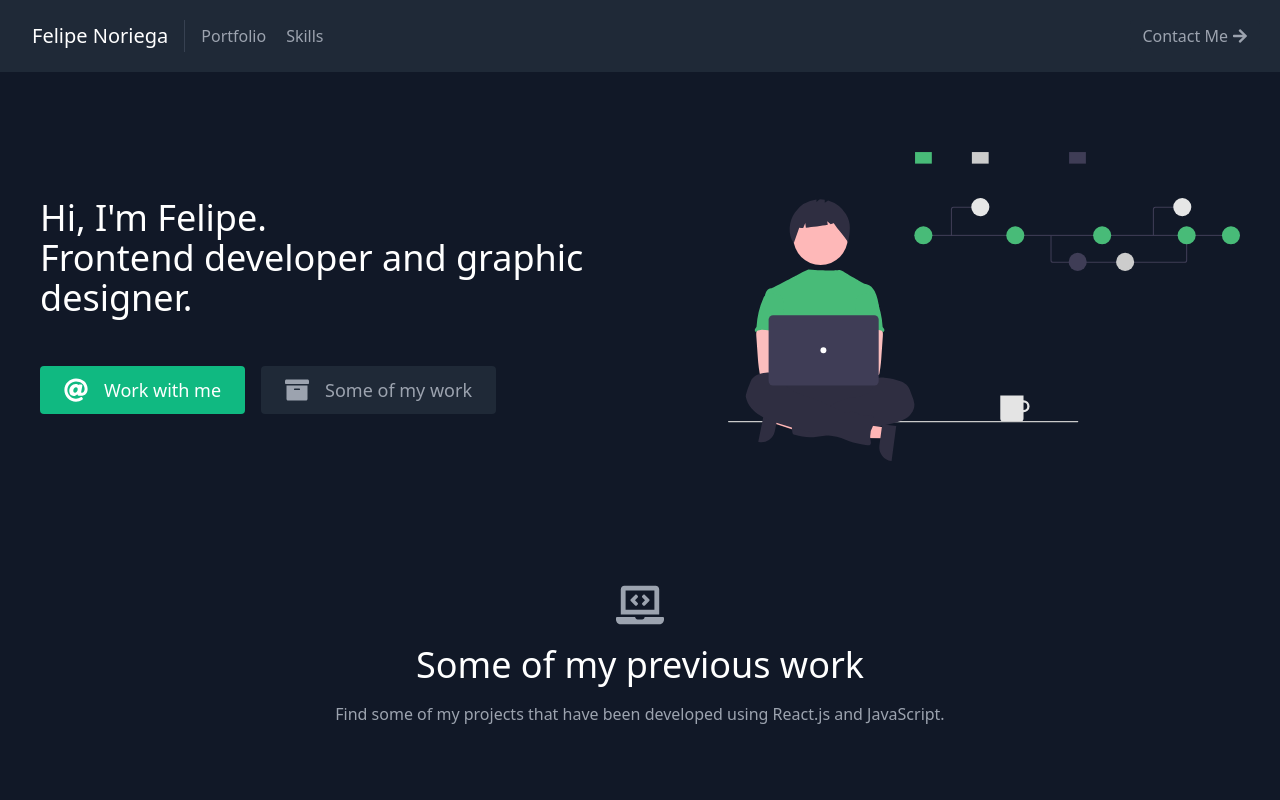
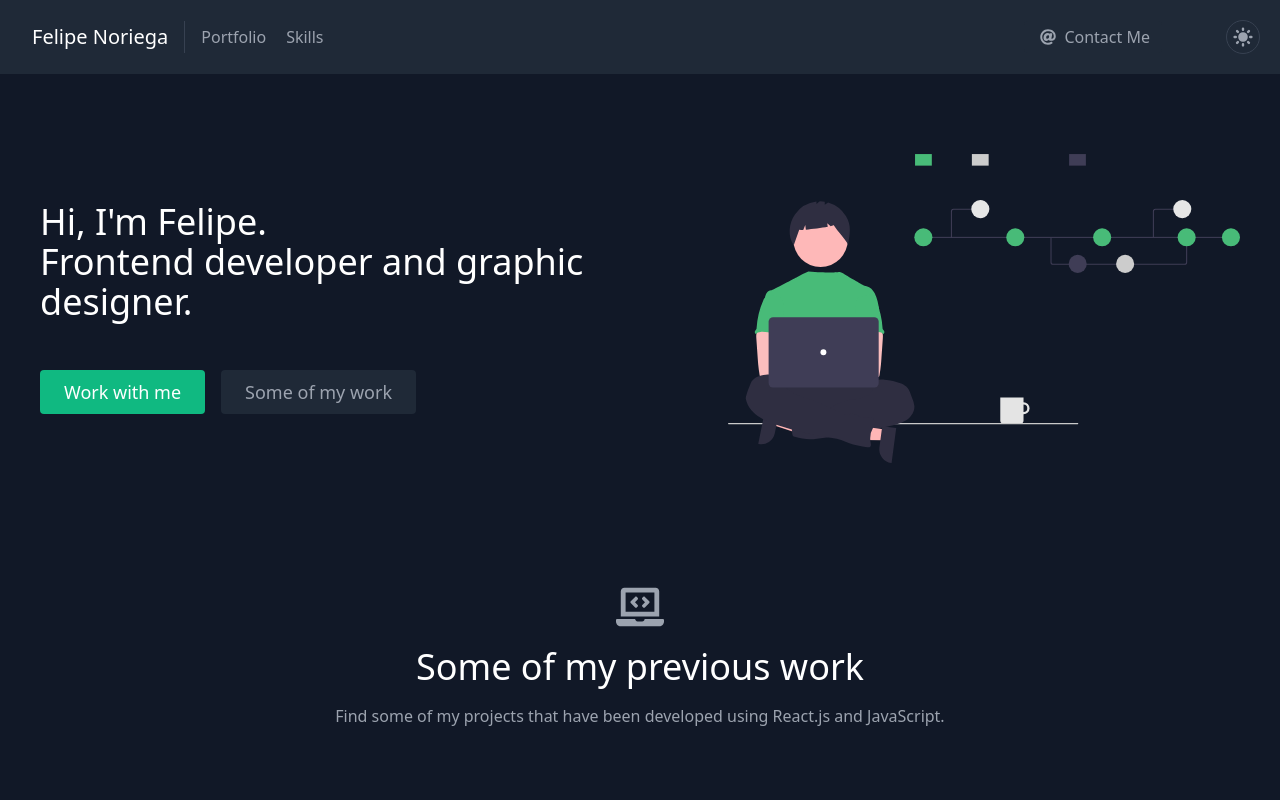
Before and after one commit to felipovicc/portfolio, a React (Create React App) app: page / in a window 1280 px wide. Shown: the top 800 px of the page. Built offline with nearby package versions, Linux system fonts and the light colour scheme; grey boxes are pictures that could not be loaded.

Commit message:
add dark toggle

```diff
--- a/src/App.js
+++ b/src/App.js
@@ -1,5 +1,7 @@
-import React from 'react'
-import 'animate.css'
+import React, { useState } from 'react'
+
+import "animate.css"
+
 
 //Paginas
 import NavBar from './components/NavBar'
@@ -12,9 +14,16 @@ import { Footer } from './components/Footer'
 
 const App = () => {
 
+  const [isDark, setDark] = useState(false)
+
+  const toggleDark = () => {
+    setDark(!isDark)
+    console.log(isDark)
+  }
+
   return (
     <main className='text-gray-400 bg-gray-900 body-font w-50'>
-      <NavBar />
+      <NavBar isDark={isDark} toggleDark={toggleDark} />
       <About />
       <Projects />
       <Skills />
--- a/src/components/About.js
+++ b/src/components/About.js
@@ -1,7 +1,5 @@
 import React from 'react'
-
-import { FaArchive, FaAt } from 'react-icons/fa'
-
+// import { FaArchive, FaAt } from 'react-icons/fa'
 
 const About = () => {
     return (
@@ -21,14 +19,13 @@ const About = () => {
                         <a
                             href='#contact'
                             className='inline-flex text-white bg-green-500 border-0 py-2 px-6 focus:outline-none hover:bg-green-600 rounded text-lg items-center'>
-                            <FaAt size={24} className='h-8 mr-4' />
+                            {/* <FaAt size={24} className='h-8 mr-4' /> */}
                             Work with me
                         </a>
                         <a
                             href='#projects'
                             className='ml-4 inline-flex text-gray-400 bg-gray-800 border-0 py-2 px-6 focus:outline-none hover:bg-gray-700 hover:text-white rounded text-lg items-center'>
-                            <FaArchive size={24} className='h-8 mr-4' />
-
+                            {/* <FaArchive size={24} className='h-8 mr-4' /> */}
                             Some of my work
                         </a>
                     </div>
--- a/src/components/NavBar.js
+++ b/src/components/NavBar.js
@@ -1,7 +1,8 @@
 import React from 'react'
-import { FaArrowRight } from 'react-icons/fa'
+import { FaAt } from 'react-icons/fa'
+import { HiSun, HiMoon } from 'react-icons/hi'
 
-const NavBar = () => {
+const NavBar = ({ isDark, toggleDark }) => {
     return (
         <header className='bg-gray-800 md:sticky top-0 z-10 animate__animated animate__fadeInDown'>
             <div className='container mx-auto flex flex-wrap p-5 flex-col md:flex-row items-center'>
@@ -23,12 +24,22 @@ const NavBar = () => {
                 </nav>
                 <a
                     href='#contact'
-                    className='inline-flex items-center bg-gray-800 border-0 py-1 px-3 focus:outline-none hover:bg-gray-700 rounded text-base mt-4 md:mt-0'>
-                    Contact Me
-                    <FaArrowRight className='fa-lg w-4 h-4 ml-1' />
+                    className='inline-flex items-center bg-gray-800 border-0 py-1 px-3 focus:outline-none hover:bg-gray-700 hover:text-white rounded text-base mt-4 md:mt-0'>
+                    <FaAt size={16} className='ml-1' />
+                    &nbsp; Contact Me
                 </a>
+                <div className="inline-flex ml-16">
+                    <button className='border-gray-700	mx-auto p-1 bg-gray-800 border focus:outline-none hover:text-white hover:bg-gray-700 rounded-full '>
+
+                        {isDark ?
+                            <HiMoon size={36} className="h-6 w-6 animate__animated animate__fadeIn" onClick={toggleDark} />
+                            :
+                            <HiSun size={36} className="h-6 w-6 animate__animated animate__fadeIn" onClick={toggleDark} />
+                        }
+                    </button>
+                </div>
             </div>
-        </header>
+        </header >
     )
 }
 
--- a/tailwind.config.js
+++ b/tailwind.config.js
@@ -1,6 +1,6 @@
 module.exports = {
-  purge: [],
-  darkMode: false, // or 'media' or 'class'
+  purge: ['./src/**/*.{js,jsx,ts,tsx}', './public/index.html'],
+  darkMode: "media", // or 'media' or 'class'
   theme: {
     extend: {},
   },
```
